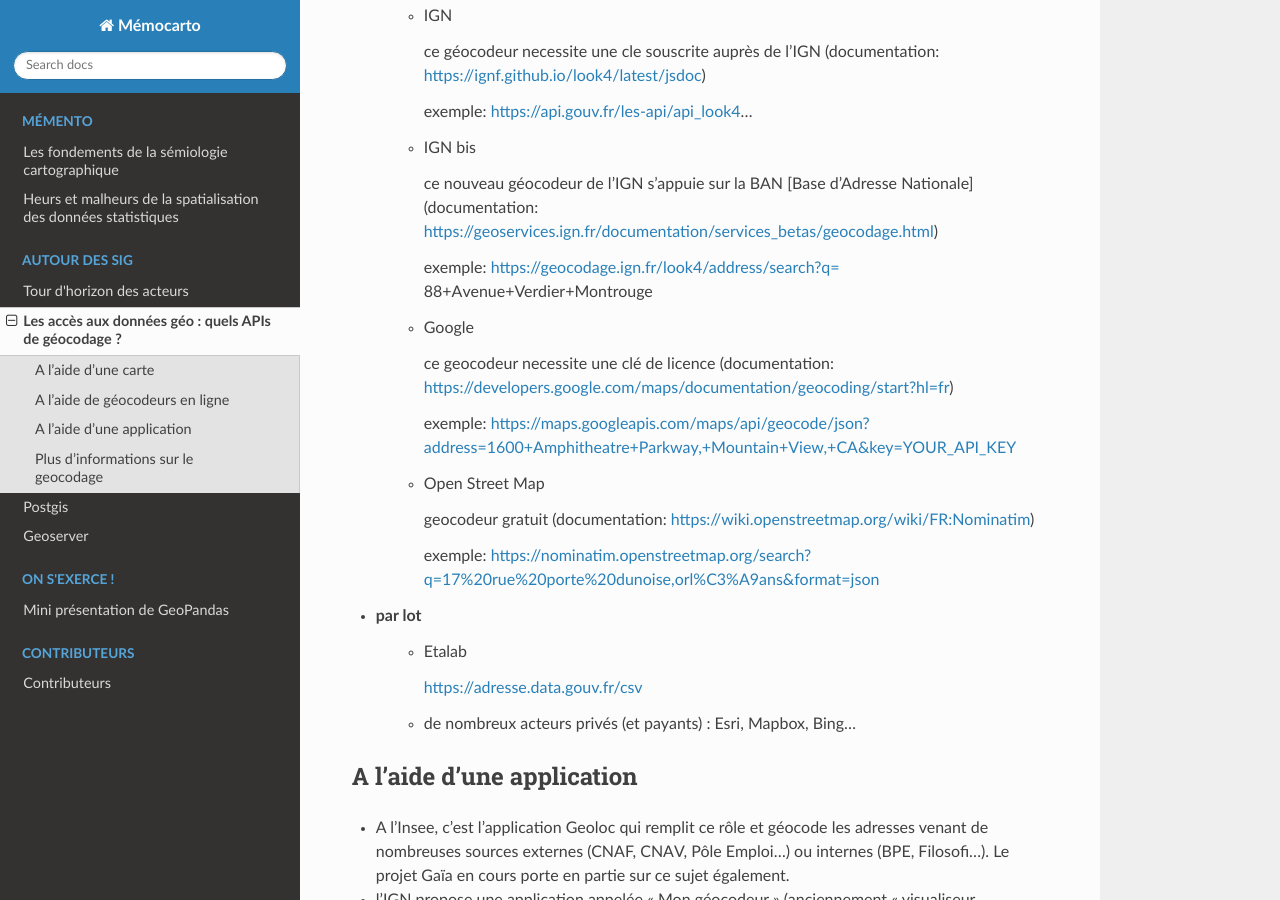
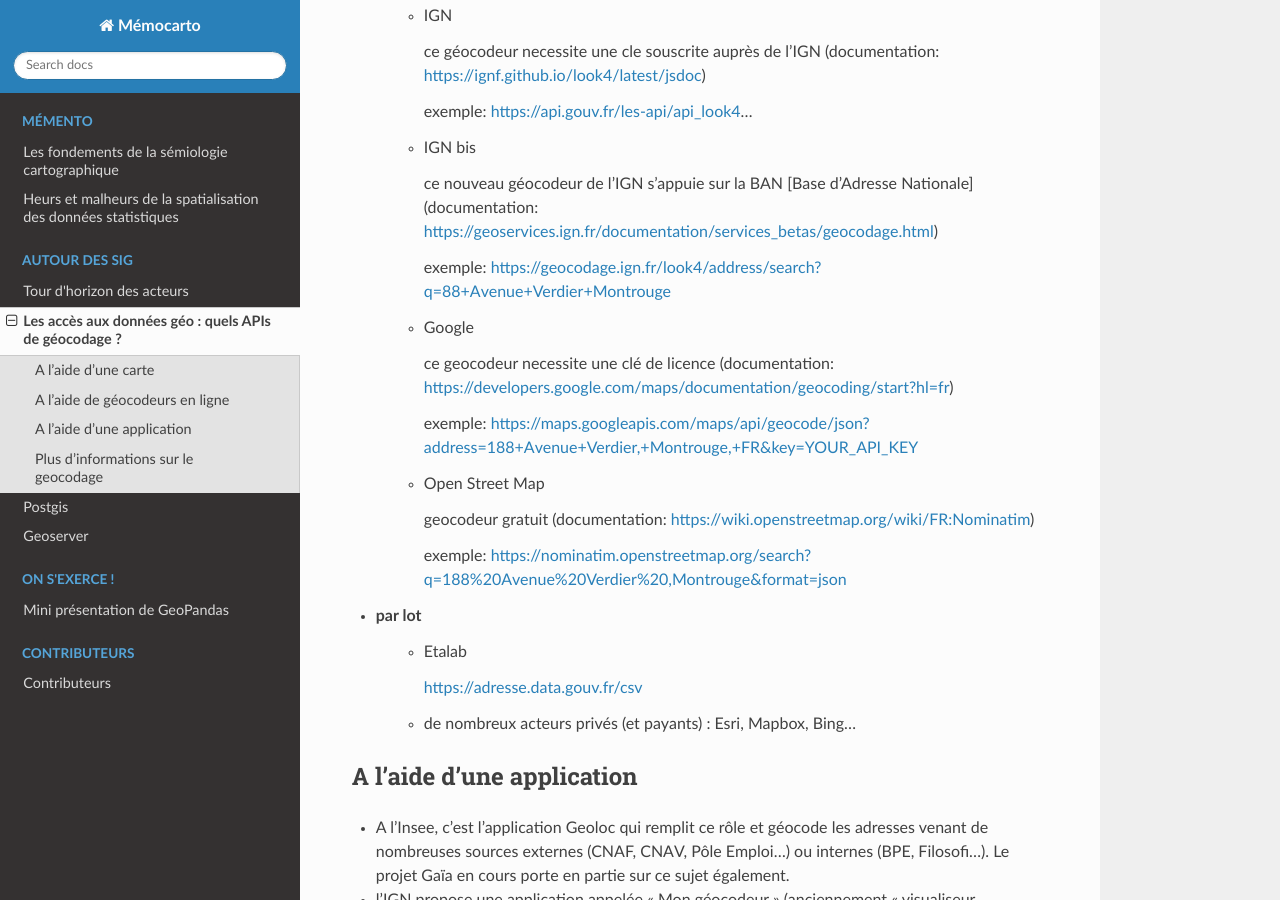
Before and after one commit to JulieDjidji/memocarto, a Sphinx documentation site: the page built from doc/source/api.rst, in a window 1280 px wide and 900 px high, scrolled down 845 px. Built offline with Sphinx 7.4.7 and the Read the Docs theme 2.0.0, drawn with Linux system fonts in a browser that asks for light colours; pages that are not in the unit, such as notebooks, are missing from menus; some of the changed lines change nothing that is shown.

Commit message:
Update api.rst

```diff
--- a/doc/source/api.rst
+++ b/doc/source/api.rst
@@ -39,19 +39,19 @@ A l'aide de géocodeurs en ligne
 
       ce nouveau géocodeur de l'IGN s'appuie sur la BAN [Base d'Adresse Nationale] (documentation: https://geoservices.ign.fr/documentation/services_betas/geocodage.html)
 
-      exemple: https://geocodage.ign.fr/look4/address/search?q= 88+Avenue+Verdier+Montrouge
+      exemple: https://geocodage.ign.fr/look4/address/search?q=88+Avenue+Verdier+Montrouge
 
     - Google
 
       ce geocodeur necessite une clé de licence (documentation: https://developers.google.com/maps/documentation/geocoding/start?hl=fr)
 
-      exemple: https://maps.googleapis.com/maps/api/geocode/json?address=1600+Amphitheatre+Parkway,+Mountain+View,+CA&key=YOUR_API_KEY
+      exemple: https://maps.googleapis.com/maps/api/geocode/json?address=188+Avenue+Verdier,+Montrouge,+FR&key=YOUR_API_KEY
 
     - Open Street Map
 
       geocodeur gratuit (documentation: https://wiki.openstreetmap.org/wiki/FR:Nominatim)
 
-      exemple: https://nominatim.openstreetmap.org/search?q=17%20rue%20porte%20dunoise,orl%C3%A9ans&format=json
+      exemple: https://nominatim.openstreetmap.org/search?q=188%20Avenue%20Verdier%20,Montrouge&format=json
 
 - par lot
     - Etalab
```
